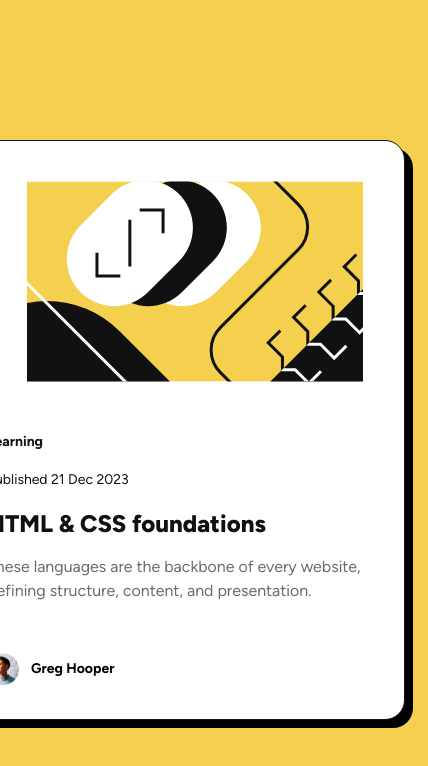
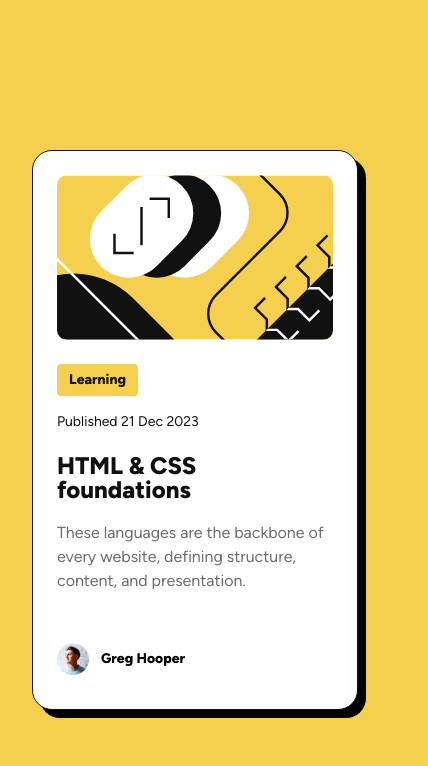
Before and after one commit to kainemichael/Blog-preview-card, a plain HTML site: page index.html in a window 390 px wide. Shown: the whole page, 428 px wide, since content can reach past the window. Drawn offline with Linux system fonts and the light colour scheme.

Commit message:
Refactor CSS styles and improve responsiveness
Updated CSS variables, styles, and media queries for better responsiveness and design consistency.

```diff
--- a/assets/css/style.css
+++ b/assets/css/style.css
@@ -14,6 +14,8 @@
     --spacing-150: 12px;
     --spacing-100: 8px;
     --spacing-50: 4px;
+
+    --shadow-main: 8px 8px 0 #000000;
 
 }
 
@@ -42,14 +44,14 @@
     font-family: 'Figtree';
     src: url('../fonts/Figtree-Medium.ttf') format('truetype');
     font-weight: 500;
-    font-style: medium;
+    font-style: normal;
 }
 
 @font-face {
     font-family: 'Figtree';
     src: url('../fonts/Figtree-ExtraBold.ttf') format('truetype');
-    font-weight: 800;
-    font-style: bold;
+    font-weight: bold;
+    font-style: normal;
 }
 
 
@@ -75,44 +77,52 @@
 
     gap: var(--spacing-300);
     padding: var(--spacing-300);
-    max-width: 384px;
+    max-width: 24rem;
     background-color: var(--white);
     border: 1px solid var(--Gray-950);
     border-radius: 20px;
 
-    box-shadow: 8px 8px 0 #000000;
+    box-shadow: var(--shadow-main);
 }
 
 .blog-image{
     border-radius: 10px;
+    margin: 0;
+    padding: 0;
+    overflow: hidden;
+}
+
+.blog-image img{
+    width: 100%;
+    height: auto;
+    display: block;
 }
 
 .content{
     gap: var(--spacing-150);
 }
 
-.category{
+.category-badge{
     display: flex;
     background-color: var(--yellow);
-    padding: var(--spacing-50) var(--spacing-150);
+    padding: var(--spacing-100) var(--spacing-150);
     line-height: 100%;
 
     border-radius: 4px;
     width:fit-content;
-    height: 29px;
     align-items: center;
 
 }
 
 .category-text{
-    font-size: 14px;
+    font-size: 0.875rem;
     font-weight: bold;
     color: var(--Gray-950);
 }
 
 .publish-date{
-    font-size: 14px;
-    font-weight: medium;
+    font-size: 0.875rem;
+    font-weight: 400;
     color: var(--Gray-950);
 }
 
@@ -120,22 +130,22 @@
     text-decoration: none;
     font-weight: 800;
     color: var(--Gray-950);
-    transition: color 6s ease-in-out;
+    transition: color 0.2s ease-in;
 }
 
-.title-link :hover{
+.title-link:hover{
     color: var(--yellow);
 }
 
 .blog-title{
-    font-size: 24px;
+    font-size: 1.5rem;
     font-weight: 800;
 }
 
 .description{
     color: var(--Gray-500);
-    font-size: 16px;
-    font-weight: medium;
+    font-size: 1rem;
+    font-weight: 400;
 
 }
 
@@ -152,25 +162,31 @@
 }
 
 .author-name{
-    font-size: 14px;
+    font-size: 0.875rem;
     font-weight: bold;
 }
 
-@media screen and (max-width: 768px) {
+@media (prefers-reduced-motion: reduce) {
+    * {
+        animation: none;
+        transition: none;
+    }
+}
+
+@media screen and (min-width: 481px) {
     body{
-        padding: var(--spacing-150);
+        padding: 0.75rem;
     }
     .card {
         max-width: 90%; /* Adjust width to 90% of the viewport */
     }
 }
 
-@media screen and (max-width: 480px) {
+@media screen and (min-width: 769px) {
     body{
-        padding: var(--spacing-150);
+        padding: 0.75rem;
     }
-
     .card {
-        max-width: 95%; /* Adjust width to 95% of the viewport */
+        max-width: 24rem; /* Default width for larger screens */
     }
 }
```
